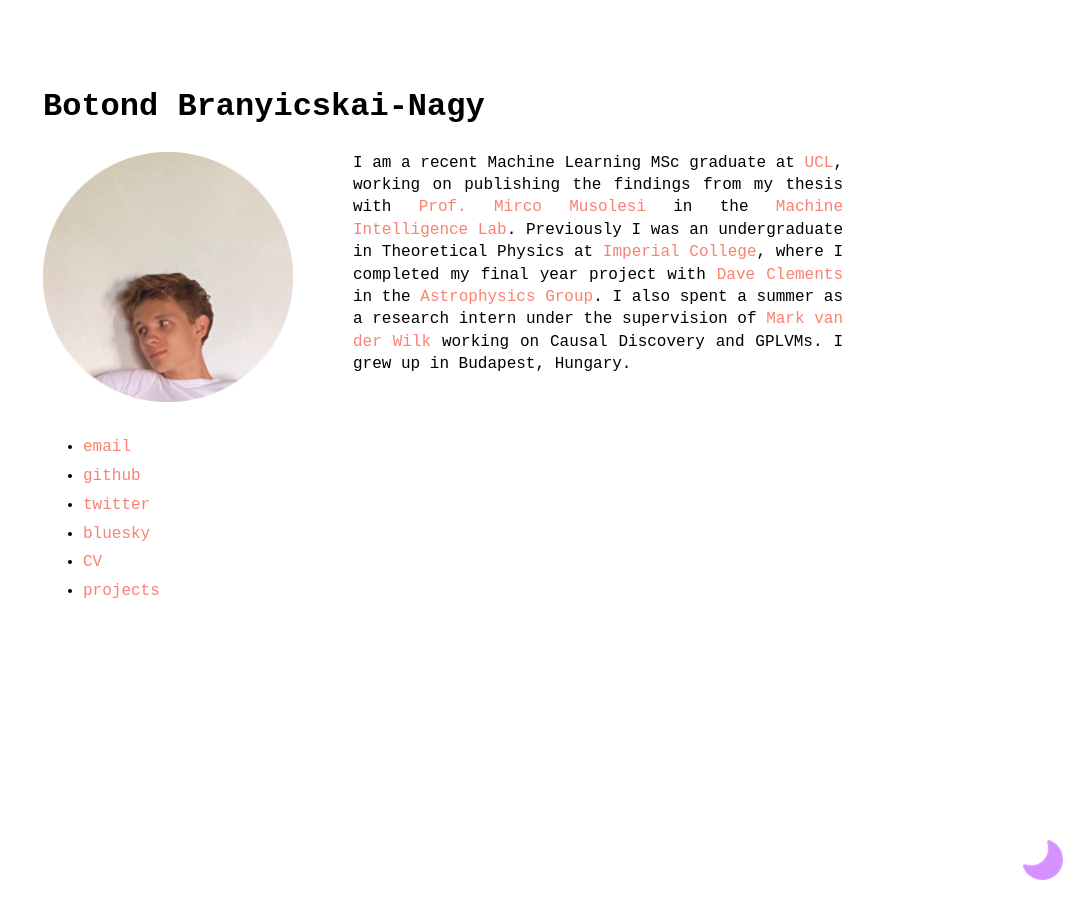
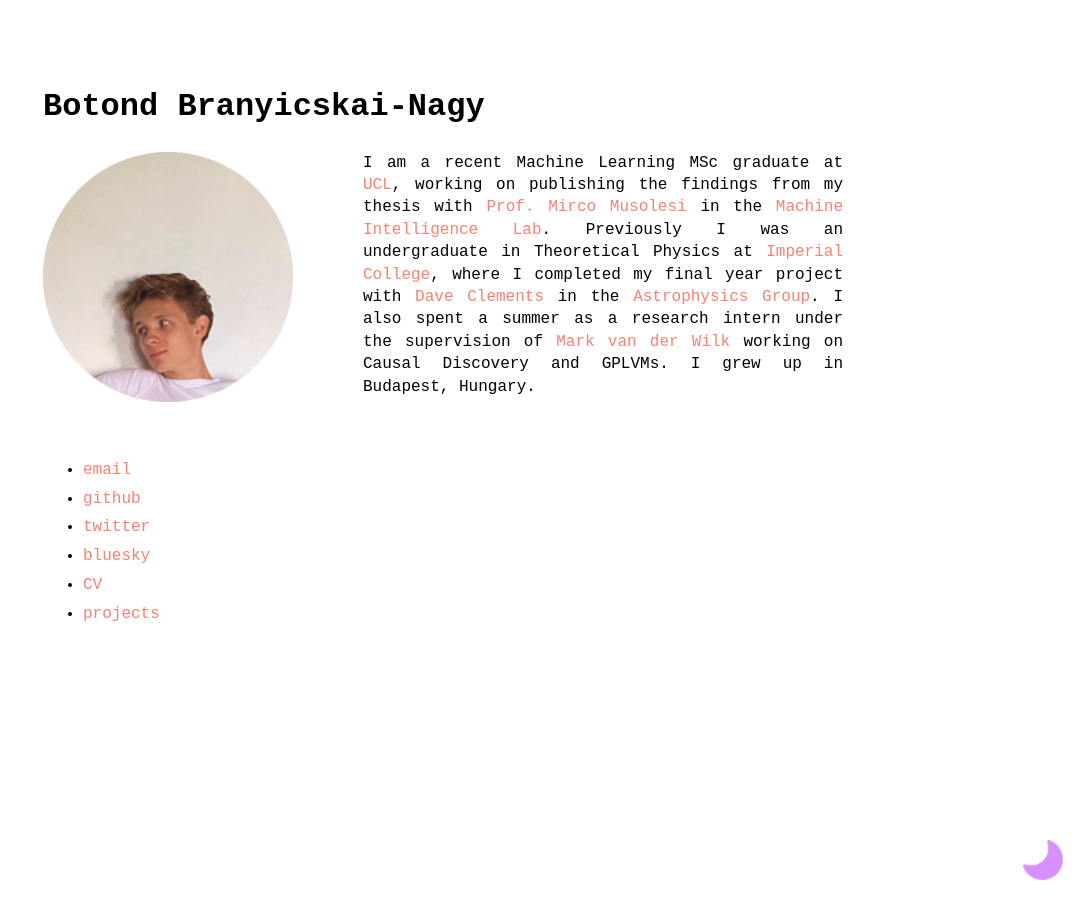
Before and after one commit to botondbnagy/botondbnagy.github.io, a Jekyll site: the page built from index.md, in a window 1280 px wide. Shown: the whole page, without its empty margins (197-1280 px from the left). Built offline with Jekyll 4.4.1, drawn with Linux system fonts in a browser that asks for light colours.

Commit message:
minor updates

```diff
--- a/index.md
+++ b/index.md
@@ -3,7 +3,7 @@ layout: home
 ---
 <!-- ![header](assets/header9.jpeg){:width="450px" style="float: left; margin-right: 500px; margin-bottom: 10px;"} -->
 
-![profile](assets/profile5.png){:height="250px" width="250px" style="float: left; margin-right: 60px; margin-bottom: 30px;"}
+![profile](assets/profile5.png){:height="250px" width="250px" style="float: left; margin-right: 70px; margin-bottom: 30px;"}
 
 I am a recent Machine Learning MSc graduate at [UCL](https://www.ucl.ac.uk), working on publishing the findings from my thesis with [Prof. Mirco Musolesi](https://www.mircomusolesi.org) in the [Machine Intelligence Lab](https://www.machineintelligencelab.ai). Previously I was an undergraduate in Theoretical Physics at [Imperial College](https://www.imperial.ac.uk), where I completed my final year project with [Dave Clements](https://www.imperial.ac.uk/people/d.clements) in the [Astrophysics Group](https://www.imperial.ac.uk/astrophysics). I also spent a summer as a research intern under the supervision of [Mark van der Wilk](https://mvdw.uk) working on Causal Discovery and GPLVMs. I grew up in Budapest, Hungary.
  <br/><br/>
```
Also changed, not shown: 2 other files.
